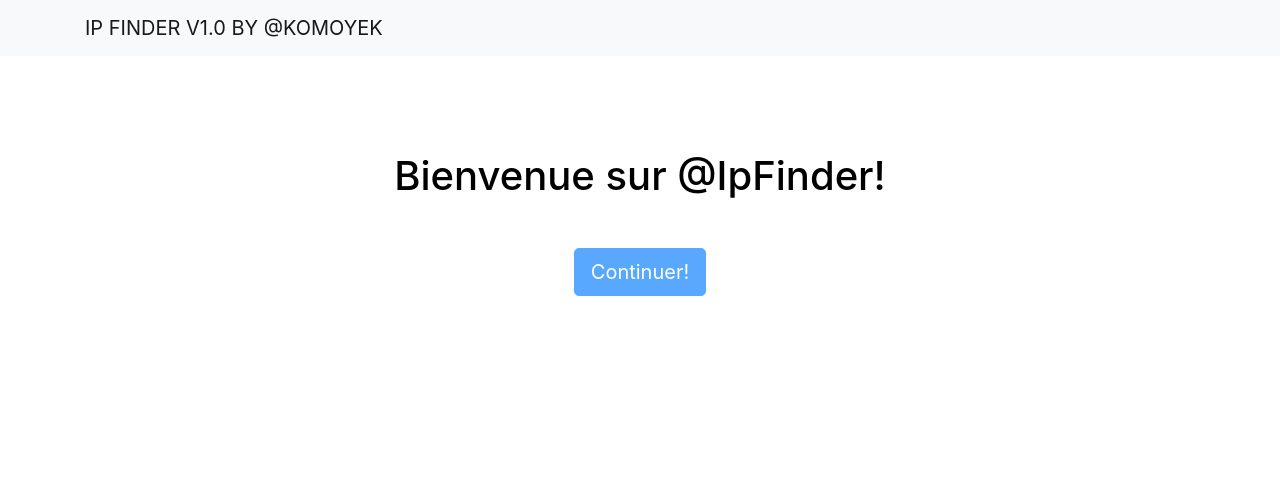
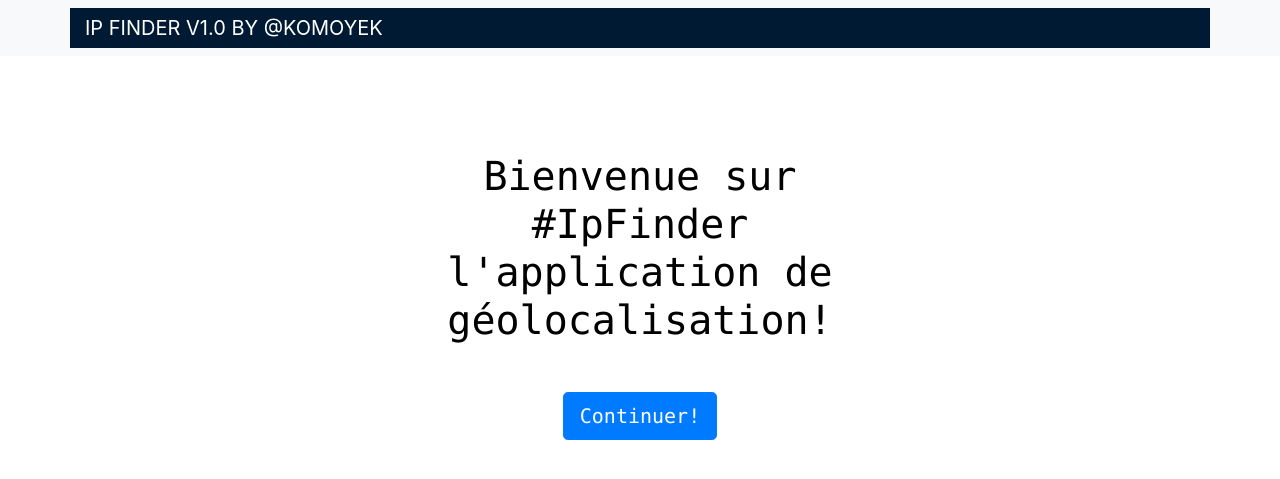
Before and after one commit to komoyek/flaskcrudipfinder, a Flask app: page / in a window 1280 px wide. Shown: the top 479 px of the page. Run offline with Flask 2, Linux system fonts and the light colour scheme; some libraries are stand-ins or nearby versions.

Commit message:
Update index.html

```diff
--- a/templates/index.html
+++ b/templates/index.html
@@ -9,13 +9,13 @@
 
         <!-- Navigation-->
         <nav class="navbar navbar-light bg-light static-top">
-            <div class="container">
-                <a class="navbar-brand" href="#!">IP FINDER V1.0 BY @KOMOYEK</a>
+            <div style="background-color:#001a33;" class="container">
+                <a style="color:white;" class="navbar-brand" href="#!">IP FINDER V1.0 BY @KOMOYEK</a>
                 <!--<a class="btn btn-primary" href="">KOMOYEK</a>-->
             </div>
         </nav>
 
-<div class="container">
+<div style="font-family: 'Consolas', sans-serif;" class="container">
 </br>
 </br></br>
 </br>
@@ -26,15 +26,14 @@
                     <div class="col-xl-6">
                         <div class="text-center text-white">
                             <!-- Page heading-->
-                            <h1 class="mb-5" style="color: black" >Bienvenue sur @IpFinder!</h1>
+                            <h1 class="mb-5" style="color: black" >Bienvenue sur  #IpFinder l'application de géolocalisation!</h1>
 
-                                    <div class="col-auto"><button class="btn btn-primary btn-lg disabled" id="submitButton" type="submit">
-                                        <a style="color: white;"  href="{{url_for('Search')}}">Continuer!</a>
+                                    <div  class="col-auto"><button class="btn btn-primary btn-lg" id="submitButton" type="submit">
+                                        <a style="color: white; text-decoration:none;"  href="{{url_for('Search')}}">Continuer!</a>
                                     </button>
                                     </div>
                                 </div>
 
-                            </form>
                         </div>
                     </div>
                 </div>
```
